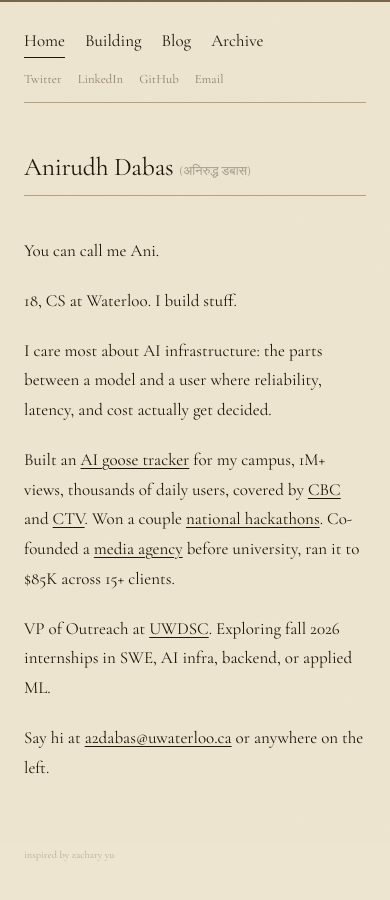
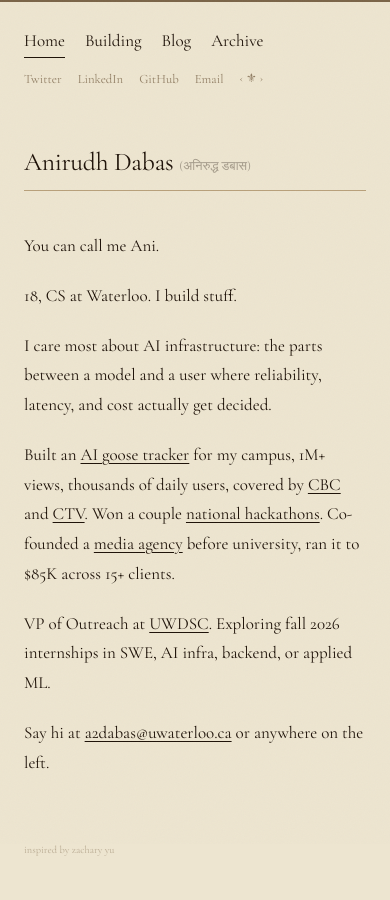
Before and after one commit to AnirudhDabas/anirro, a Next.js app: page / in a window 390 px wide. Shown: the top 900 px of the page. Built offline with nearby package versions, Linux system fonts and the light colour scheme.

Commit message:
fix: mobile nav matches zachary yu layout, remove rule and pipes

```diff
--- a/app/globals.css
+++ b/app/globals.css
@@ -122,8 +122,9 @@ details[open].early-projects ol {
   }
 
   .sidebar {
-    margin-bottom: 0.5rem;
-    padding-bottom: 0.75rem;
+    margin-bottom: 0;
+    padding-bottom: 0.5rem;
+    border-bottom: none;
   }
 
   .nav-primary {
@@ -134,8 +135,12 @@ details[open].early-projects ol {
     opacity: 0.8;
   }
 
+  .sidebar-ornament {
+    opacity: 0.8;
+  }
+
   main {
-    padding-top: 0;
+    padding-top: 0.5rem;
     margin-top: 0;
   }
 
--- a/components/Sidebar.tsx
+++ b/components/Sidebar.tsx
@@ -39,7 +39,7 @@ export default function Sidebar() {
   const pathname = usePathname();
 
   return (
-    <aside className="sidebar w-full shrink-0 border-b border-[var(--rule)] pb-5 md:w-48 md:border-b-0 md:pb-0">
+    <aside className="sidebar w-full shrink-0 pb-2 md:w-48 md:pb-0">
       <nav className="nav-primary flex flex-row flex-wrap gap-x-5 gap-y-1 md:flex-col md:gap-2">
         {primary.map((item) => {
           const active = pathname === item.href;
@@ -55,7 +55,8 @@ export default function Sidebar() {
         })}
       </nav>
 
-      <nav className="nav-secondary mt-3 flex flex-row flex-wrap gap-x-4 gap-y-1 text-[0.8rem] text-[var(--muted)] md:mt-8 md:flex-col md:gap-2 md:text-[1.0625rem] md:text-[var(--fg)]">
+      <div className="nav-secondary-row mt-3 flex flex-row flex-wrap items-center gap-x-4 gap-y-1 md:mt-0 md:block">
+        <nav className="nav-secondary flex flex-row flex-wrap gap-x-4 gap-y-1 text-[0.8rem] text-[var(--muted)] md:mt-8 md:flex-col md:gap-2 md:text-[1.0625rem] md:text-[var(--fg)]">
           {secondary.map((item) => (
             <a
               key={item.href}
@@ -70,11 +71,12 @@ export default function Sidebar() {
           ))}
         </nav>
 
-      <div
+        <span
           aria-hidden="true"
-        className="mt-10 hidden text-center text-[var(--muted)] md:block"
+          className="sidebar-ornament text-[0.75rem] text-[var(--muted)] md:mt-10 md:block md:text-center md:text-[1rem]"
         >
           ‹ ⚜ ›
+        </span>
       </div>
     </aside>
   );
```
Lines whose indentation alone changed are shown as unchanged.
